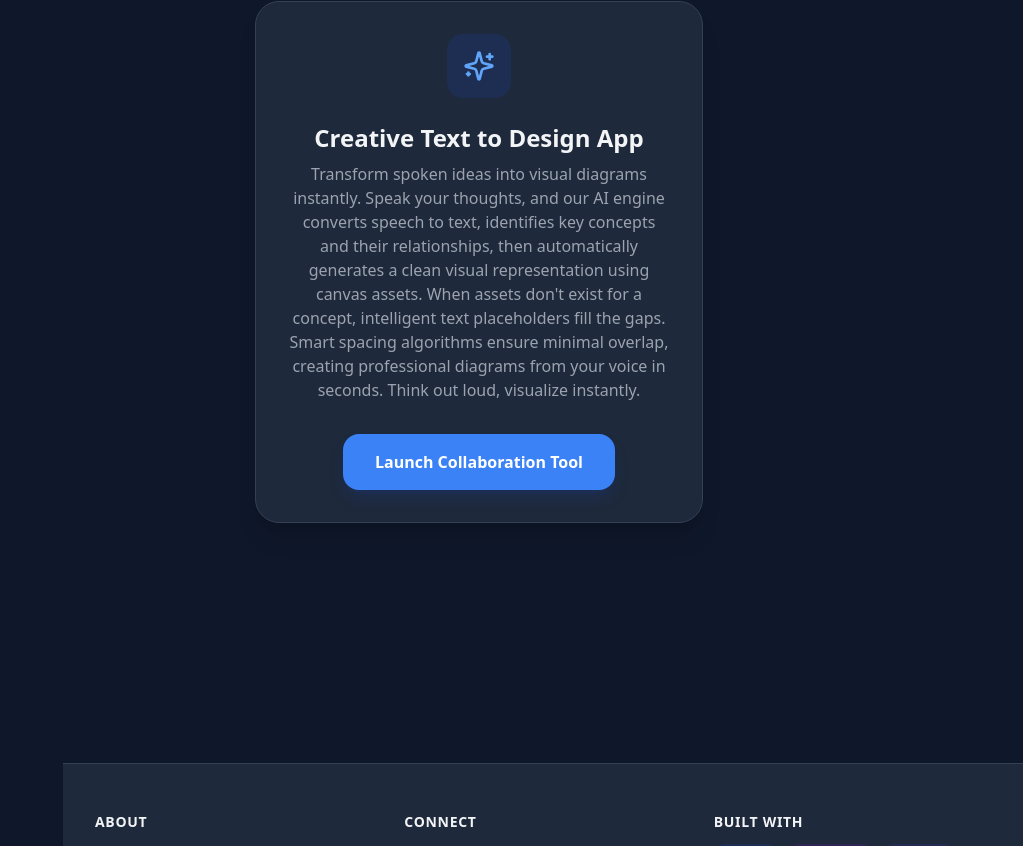
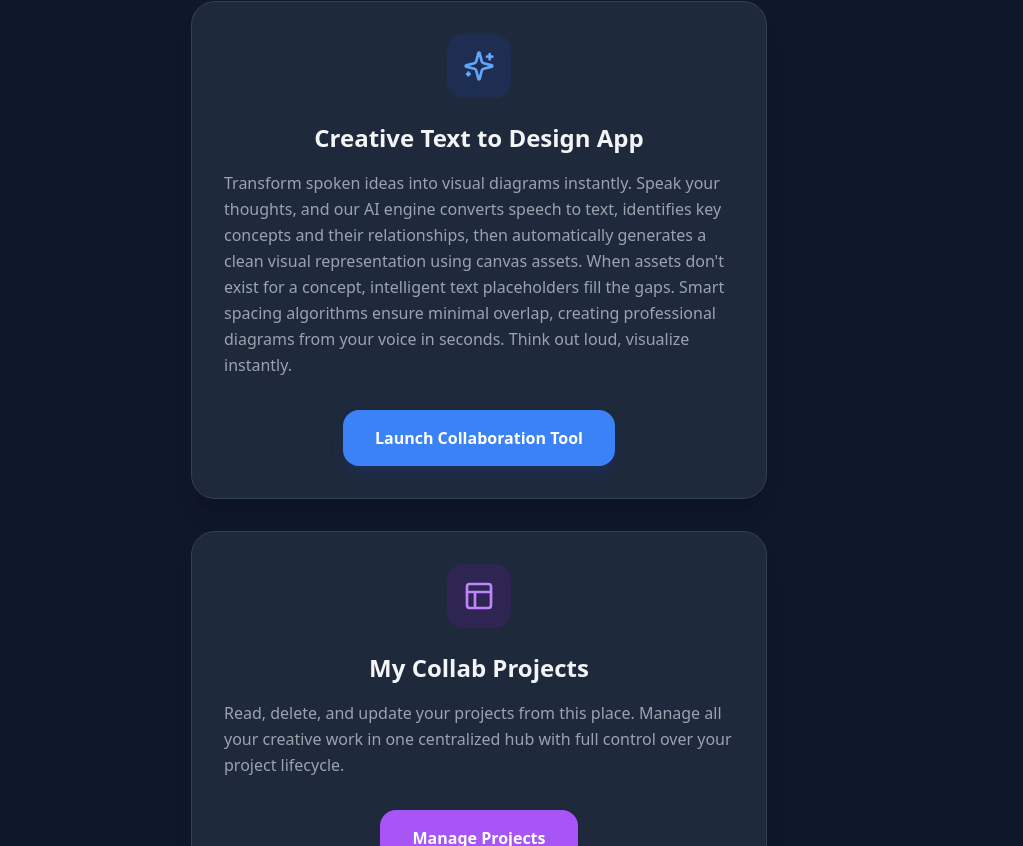
Before and after one commit to snighut/collaboration-app, a Next.js app: page / in a window 1280 px wide. Shown: the part 7534-8380 px from the top of the page, without its empty margins (257-1280 px from the left). Built offline with nearby package versions, Linux system fonts and the light colour scheme.

Commit message:
code: adding myprojects tile

```diff
--- a/App.tsx
+++ b/App.tsx
@@ -129,19 +129,42 @@ const App: React.FC = () => {
           ))}
 
           {/* Bottom Trigger Section */}
-          <div id="creative-hub-trigger" className="flex flex-col items-center justify-center py-20 border-t border-gray-100 dark:border-slate-800 scroll-mt-24">
-            <div className="bg-white dark:bg-slate-800 p-8 rounded-3xl shadow-xl border border-gray-100 dark:border-slate-700 text-center max-w-md">
+          <div id="creative-hub-trigger" className="flex flex-col items-center justify-center py-20 border-t border-gray-100 dark:border-slate-800 scroll-mt-24 gap-8">
+            {/* Creative Text to Design App */}
+            <div className="bg-white dark:bg-slate-800 p-8 rounded-3xl shadow-xl border border-gray-100 dark:border-slate-700 max-w-xl w-full">
               <div className="w-16 h-16 bg-blue-50 dark:bg-blue-900/30 rounded-2xl flex items-center justify-center mx-auto mb-6">
                 <Sparkles className="text-blue-600 dark:text-blue-400" size={32} />
               </div>
-              <h3 className="text-2xl font-bold text-gray-800 dark:text-gray-100 mb-2">Creative Text to Design App</h3>
-              <p className="text-gray-500 dark:text-gray-400 mb-8">Transform spoken ideas into visual diagrams instantly. Speak your thoughts, and our AI engine converts speech to text, identifies key concepts and their relationships, then automatically generates a clean visual representation using canvas assets. When assets don't exist for a concept, intelligent text placeholders fill the gaps. Smart spacing algorithms ensure minimal overlap, creating professional diagrams from your voice in seconds. Think out loud, visualize instantly.</p>
+              <h3 className="text-2xl font-bold text-gray-800 dark:text-gray-100 mb-4 text-center">Creative Text to Design App</h3>
+              <p className="text-gray-600 dark:text-gray-400 mb-8 leading-relaxed text-left">
+                Transform spoken ideas into visual diagrams instantly. Speak your thoughts, and our AI engine converts speech to text, identifies key concepts and their relationships, then automatically generates a clean visual representation using canvas assets. When assets don't exist for a concept, intelligent text placeholders fill the gaps. Smart spacing algorithms ensure minimal overlap, creating professional diagrams from your voice in seconds. Think out loud, visualize instantly.
+              </p>
+              <div className="flex justify-center">
                 <button
                   onClick={() => setIsCanvasVisible(true)}
                   className="inline-flex items-center gap-2 px-8 py-4 bg-blue-600 hover:bg-blue-700 dark:bg-blue-500 dark:hover:bg-blue-600 text-white font-bold rounded-2xl shadow-lg shadow-blue-200 dark:shadow-blue-900/30 transition-all transform hover:scale-105 active:scale-95"
                 >
                   Launch Collaboration Tool
                 </button>
+              </div>
+            </div>
+
+            {/* My Projects */}
+            <div className="bg-white dark:bg-slate-800 p-8 rounded-3xl shadow-xl border border-gray-100 dark:border-slate-700 max-w-xl w-full">
+              <div className="w-16 h-16 bg-purple-50 dark:bg-purple-900/30 rounded-2xl flex items-center justify-center mx-auto mb-6">
+                <Layout className="text-purple-600 dark:text-purple-400" size={32} />
+              </div>
+              <h3 className="text-2xl font-bold text-gray-800 dark:text-gray-100 mb-4 text-center">My Collab Projects</h3>
+              <p className="text-gray-600 dark:text-gray-400 mb-8 leading-relaxed text-left">
+                Read, delete, and update your projects from this place. Manage all your creative work in one centralized hub with full control over your project lifecycle.
+              </p>
+              <div className="flex justify-center">
+                <button
+                  className="inline-flex items-center gap-2 px-8 py-4 bg-purple-600 hover:bg-purple-700 dark:bg-purple-500 dark:hover:bg-purple-600 text-white font-bold rounded-2xl shadow-lg shadow-purple-200 dark:shadow-purple-900/30 transition-all transform hover:scale-105 active:scale-95"
+                >
+                  Manage Projects
+                </button>
+              </div>
             </div>
           </div>
         </div>
```
Lines whose indentation alone changed are shown as unchanged.
